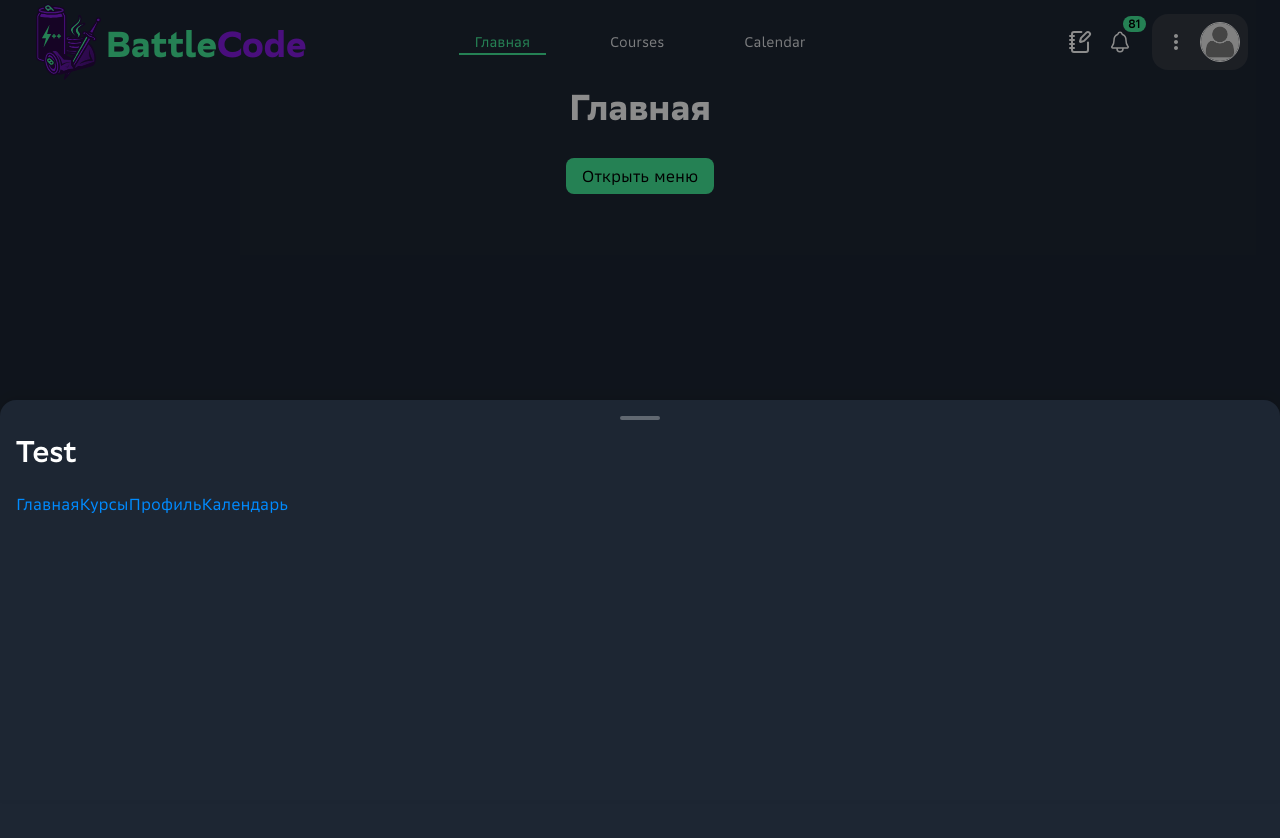
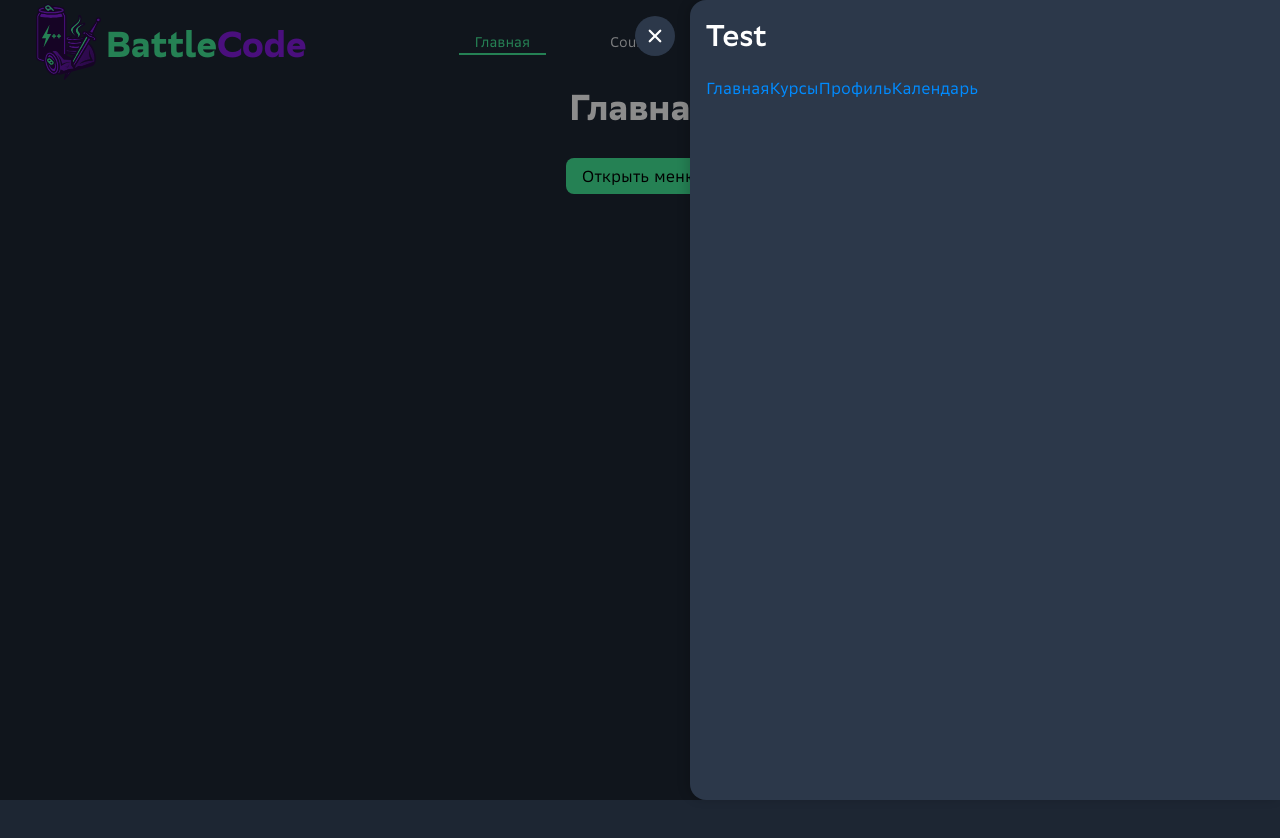
Before and after one commit to Mauzek/BattleCode, a React (Vite) app: page / in a window 1280 px wide. Both pictures are taken after a click on the button "Открыть меню". Shown: the top 838 px of the page. Built offline with nearby package versions, Linux system fonts and the light colour scheme.

Commit message:
feat(modalWrapper): доделать первую версию компонента modalWrapper

```diff
--- a/src/components/ModalWrapper/modalWrapper.module.scss
+++ b/src/components/ModalWrapper/modalWrapper.module.scss
@@ -12,12 +12,14 @@
     touch-action: none;
 }
 
+/* Базовая модалка (мобильная снизу) */
 .modal {
+    position: relative;
     width: 100%;
-    max-height: 80vh;
+    max-height: 100vh;
     height: 50vh;
     background: $bg-primary;
-    border-radius: 16px 16px 0 0;
+    border-radius: $border-radius-md $border-radius-md 0 0;
     padding: 16px;
     box-shadow: 0 -4px 10px rgba(0, 0, 0, 0.1);
     display: flex;
@@ -35,7 +37,6 @@
 
     &__title {
         text-align: left;
-
         font-weight: 600;
         margin-bottom: 12px;
         color: #fff;
@@ -47,4 +48,78 @@
         color: #fff;
     }
 
+    &__close {
+        position: absolute;
+        top: -50px;
+        right: $spacing-md;
+        border-radius: 50%;
+        width: 40px;
+        height: 40px;
+        padding: $spacing-sm;
+        background: $bg-primary;
+        transition: background-color $transition-fast;
+
+        &:hover {
+            background-color: $accent-dark-purple;
+        }
+    }
 }
+
+.center {
+    position: relative;
+    align-self: center;
+    justify-self: center;
+    width: 480px;
+    height: auto;
+    max-height: 80vh;
+    border-radius: 12px;
+    background-color: $bg-light;
+
+    .modal__close {
+        background: $bg-light;
+        transition: background-color $transition-fast;
+
+        &:hover {
+            background-color: $accent-purple;
+        }
+    }
+
+}
+
+.side {
+    position: fixed;
+    right: 0;
+    top: 0;
+    height: 100%;
+    width: 590px;
+    background-color: $bg-light;
+    border-radius: 16px 0 0 16px;
+    padding: 16px;
+    display: flex;
+    flex-direction: column;
+    box-shadow: -4px 0 10px rgba(0, 0, 0, 0.15);
+
+    .modal__close {
+        top: $spacing-md;
+        left: -55px;
+        padding: $spacing-sm;
+        background: $bg-light;
+        transition: background-color $transition-fast;
+
+        &:hover {
+            background-color: $accent-purple;
+        }
+    }
+}
+
+@media (max-width: 850px) {
+
+    .center,
+    .side {
+        position: static;
+        width: 100%;
+        height: 50vh;
+        border-radius: 16px 16px 0 0;
+        align-self: flex-end;
+    }
+}
--- a/src/components/ModalWrapper/modalWrapper.tsx
+++ b/src/components/ModalWrapper/modalWrapper.tsx
@@ -1,13 +1,15 @@
-import { useEffect, useRef } from "react";
+import { useEffect, useRef, useState } from "react";
 import { createPortal } from "react-dom";
 import { gsap } from "gsap";
 import styles from "./modalWrapper.module.scss";
+import { IoClose } from "react-icons/io5";
 
 interface ModalWrapperProps {
   isOpen: boolean;
   onClose: () => void;
   children: React.ReactNode;
   title?: string;
+  variant?: "center" | "side";
 }
 
 export const ModalWrapper = ({
@@ -15,17 +17,31 @@ export const ModalWrapper = ({
   onClose,
   children,
   title,
+  variant = "center",
 }: ModalWrapperProps) => {
   const modalRef = useRef<HTMLDivElement>(null);
   const backdropRef = useRef<HTMLDivElement>(null);
+  const portalContainer = useRef(document.createElement("div"));
+  const [isMobile, setIsMobile] = useState(false);
 
-  const portalContainer = useRef(document.createElement("div"));
+  useEffect(() => {
+    const checkMobile = () => setIsMobile(window.innerWidth <= 850);
+    checkMobile();
+    window.addEventListener("resize", checkMobile);
+    return () => window.removeEventListener("resize", checkMobile);
+  }, []);
 
+  const currentVariant = isMobile ? "bottom" : variant;
   const THRESHOLD = 80;
 
   const animateOpen = () => {
     if (!modalRef.current || !backdropRef.current) return;
-    gsap.set(modalRef.current, { y: "100%" });
+
+    if (currentVariant === "bottom") gsap.set(modalRef.current, { y: "100%" });
+    if (currentVariant === "center")
+      gsap.set(modalRef.current, { scale: 0.9, opacity: 0 });
+    if (currentVariant === "side") gsap.set(modalRef.current, { x: "100%" });
+
     gsap.set(backdropRef.current, { opacity: 0, pointerEvents: "auto" });
 
     gsap.to(backdropRef.current, {
@@ -34,21 +50,37 @@ export const ModalWrapper = ({
       ease: "power2.out",
     });
 
-    gsap.to(modalRef.current, {
-      y: 0,
-      duration: 0.45,
-      ease: "power3.out",
-    });
+    if (currentVariant === "bottom") {
+      gsap.to(modalRef.current, { y: 0, duration: 0.45, ease: "power3.out" });
+    } else if (currentVariant === "center") {
+      gsap.to(modalRef.current, {
+        scale: 1,
+        opacity: 1,
+        duration: 0.35,
+        ease: "power3.out",
+      });
+    } else if (currentVariant === "side") {
+      gsap.to(modalRef.current, { x: 0, duration: 0.45, ease: "power3.out" });
+    }
   };
 
   const animateClose = (callback?: () => void) => {
     if (!modalRef.current || !backdropRef.current) return;
+
+    const closeAnim =
+      currentVariant === "bottom"
+        ? { y: "115%" }
+        : currentVariant === "center"
+        ? { scale: 0.9, opacity: 0 }
+        : { x: "115%" };
+
     gsap.to(modalRef.current, {
-      y: "100%",
+      ...closeAnim,
       duration: 0.35,
       ease: "power3.inOut",
       onComplete: callback,
     });
+
     gsap.to(backdropRef.current, {
       opacity: 0,
       duration: 0.35,
@@ -67,11 +99,15 @@ export const ModalWrapper = ({
   useEffect(() => {
     if (isOpen) animateOpen();
     else animateClose();
-  }, [isOpen]);
+  }, [isOpen, currentVariant]);
 
   useEffect(() => {
+    if (currentVariant !== "bottom") return;
+
     const modal = modalRef.current;
-    const content = modal?.querySelector(`.${styles.modal__content}`) as HTMLElement | null;
+    const content = modal?.querySelector(
+      `.${styles.modal__content}`
+    ) as HTMLElement | null;
     if (!modal || !content) return;
 
     let startY = 0;
@@ -105,15 +141,8 @@ export const ModalWrapper = ({
       if (deltaY > THRESHOLD) {
         animateClose(onClose);
       } else {
-        gsap.to(modal, {
-          y: 0,
-          duration: 0.4,
-          ease: "power3.out",
-        });
-        gsap.to(backdropRef.current, {
-          opacity: 1,
-          duration: 0.3,
-        });
+        gsap.to(modal, { y: 0, duration: 0.4, ease: "power3.out" });
+        gsap.to(backdropRef.current, { opacity: 1, duration: 0.3 });
       }
       isDraggingNow = false;
     };
@@ -127,10 +156,14 @@ export const ModalWrapper = ({
       modal.removeEventListener("touchmove", onTouchMove);
       modal.removeEventListener("touchend", onTouchEnd);
     };
-  }, [isOpen]);
+  }, [isOpen, currentVariant]);
 
   const handleClickOutside = (e: React.MouseEvent) => {
     if (e.target === e.currentTarget) animateClose(onClose);
+  };
+
+  const handleCloseModal = () => {
+    animateClose(onClose);
   };
 
   useEffect(() => {
@@ -142,14 +175,24 @@ export const ModalWrapper = ({
 
   if (!isOpen) return null;
 
+  const modalClass =
+    currentVariant === "center"
+      ? `${styles.modal} ${styles.center}`
+      : currentVariant === "side"
+      ? `${styles.modal} ${styles.side}`
+      : styles.modal;
+
   const modalContent = (
     <div
       ref={backdropRef}
       className={styles.backdrop}
       onClick={handleClickOutside}
     >
-      <div ref={modalRef} className={styles.modal}>
-        <div className={styles.modal__dragHandle} />
+      <div ref={modalRef} className={modalClass}>
+        <button className={styles.modal__close} onClick={handleCloseModal}>
+          <IoClose size={24} color="#fff" />
+        </button>
+        {isMobile && <div className={styles.modal__dragHandle} />}
         {title && <h2 className={styles.modal__title}>{title}</h2>}
         <div className={styles.modal__content}>{children}</div>
       </div>
--- a/src/pages/homePage/index.tsx
+++ b/src/pages/homePage/index.tsx
@@ -13,6 +13,7 @@ export const HomePage = () => {
         isOpen={isMenuOpen}
         onClose={() => setIsMenuOpen(false)}
         title="Test"
+        variant="side"
       >
         <nav>
           <Link to="/">Главная</Link>
--- a/src/styles/_variables.scss
+++ b/src/styles/_variables.scss
@@ -35,7 +35,7 @@ $accent-blue: #008bff;            // Основной акцент
 $accent-green: #44eb99;           // Успех / прогресс
 $accent-orange: #ff6d00;           // Предупреждение
 $accent-red: #ff4a50;             // Ошибка / критично
-$accent-purple: #d0a6f4;          // Для 2FA, специальных элементов
+$accent-purple: #A24FEA;          // Для 2FA, специальных элементов
 $accent-dark-purple: #861be3;          // Для 2FA, специальных элементов
 $accent-yellow: #f1a700;          // Для уведомлений / важных действий
 
```
